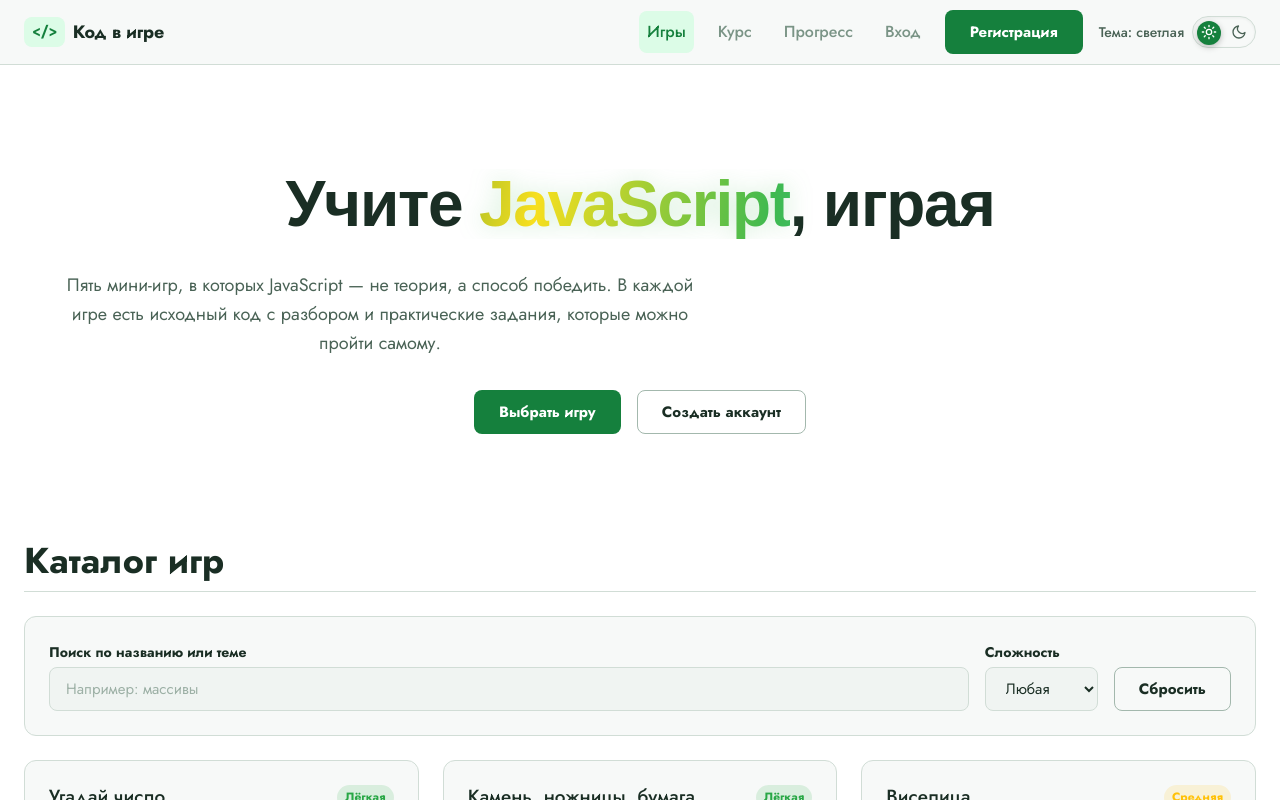
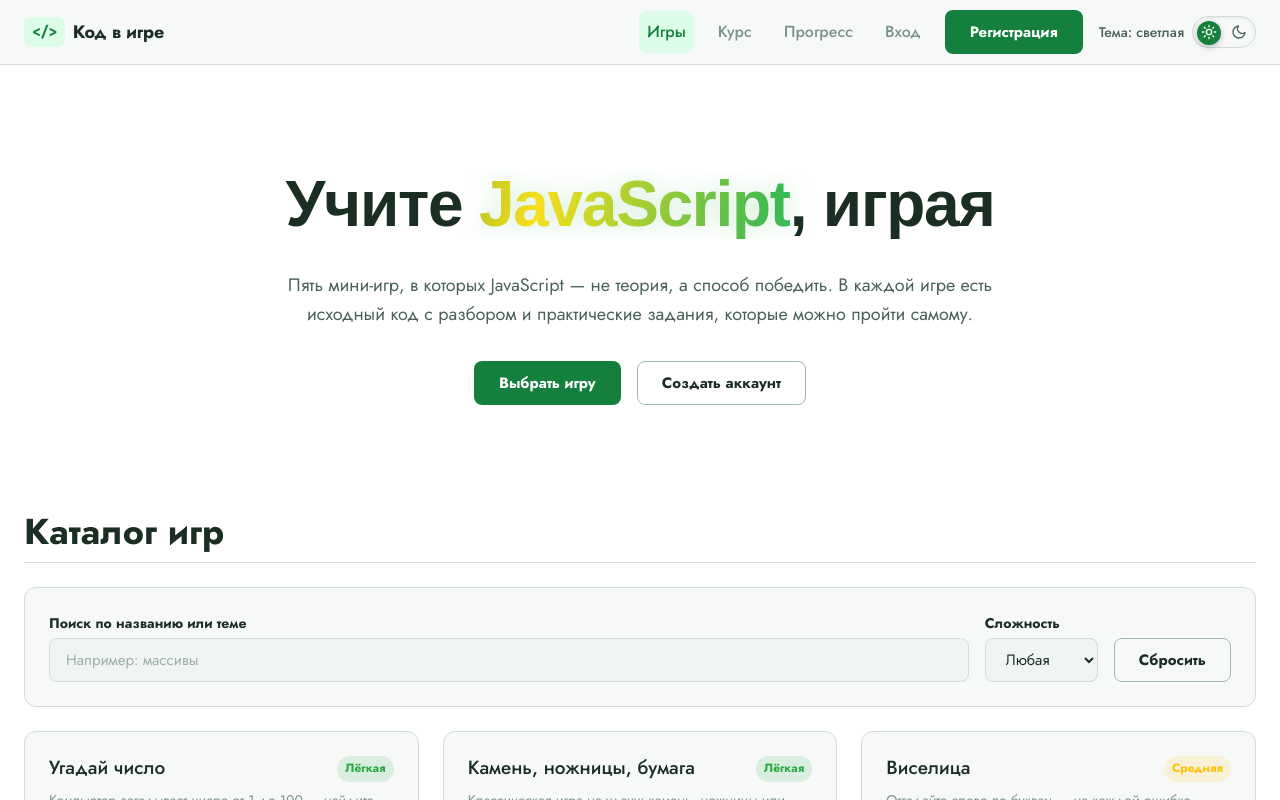
Before and after one commit to caucasmun/code, a React (Vite) app: page /#/ in a window 1280 px wide. Shown: the top 800 px of the page. Built offline with nearby package versions, Linux system fonts and the light colour scheme.

Commit message:
Fix hero subheading layout

```diff
--- a/src/styles/pages.css
+++ b/src/styles/pages.css
@@ -87,8 +87,11 @@
   font-size: clamp(1rem, 2.2vw, 1.125rem);
   line-height: 1.6;
   color: var(--text-secondary);
-  max-width: 60ch;
-  margin: 0;
+  max-width: 750px;
+  margin: 0 auto;
+  text-align: center;
+  white-space: normal;
+  overflow-wrap: break-word;
 }
 
 @media (max-width: 359px) {
```
